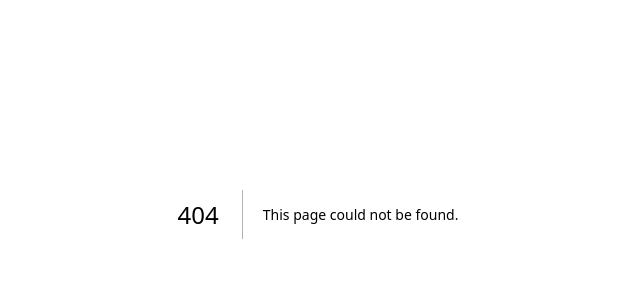
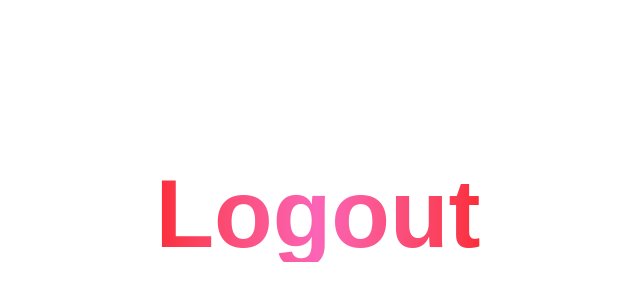
Before and after one commit to Abhya1559/authentication, a Next.js app: page /logout in a window 1280 px wide. Before the commit this address had no page. Shown: the part 186-486 px from the top of the page, without its empty margins (322-962 px from the left). Built offline with nearby package versions, Linux system fonts and the light colour scheme.

Commit message:
checking auth

```diff
--- /dev/null
+++ b/app/(Auth)/logout/page.tsx
@@ -0,0 +1,7 @@
+export default function Logout() {
+  return (
+    <div className="flex items-center justify-center h-screen">
+      <h1 className="font-bold text-8xl bg-gradient-to-r from-red-500 via-pink-400 to-red-500 text-transparent bg-clip-text">Logout</h1>
+    </div>
+  );
+}
--- a/app/(Auth)/register/page.tsx
+++ b/app/(Auth)/register/page.tsx
@@ -97,7 +97,7 @@ export default function Register() {
 
         <button
           type="submit"
-          className="border-red-400 border-2 p-4 rounded-xl font-bold text-lg text-red-400 hover:bg-red-400 hover:text-white transition-colors"
+          className="border-red-400 cursor-pointer border-2 p-4 rounded-xl font-bold text-lg text-red-400 hover:bg-red-400 hover:text-white transition-colors"
         >
           Register
         </button>
```
